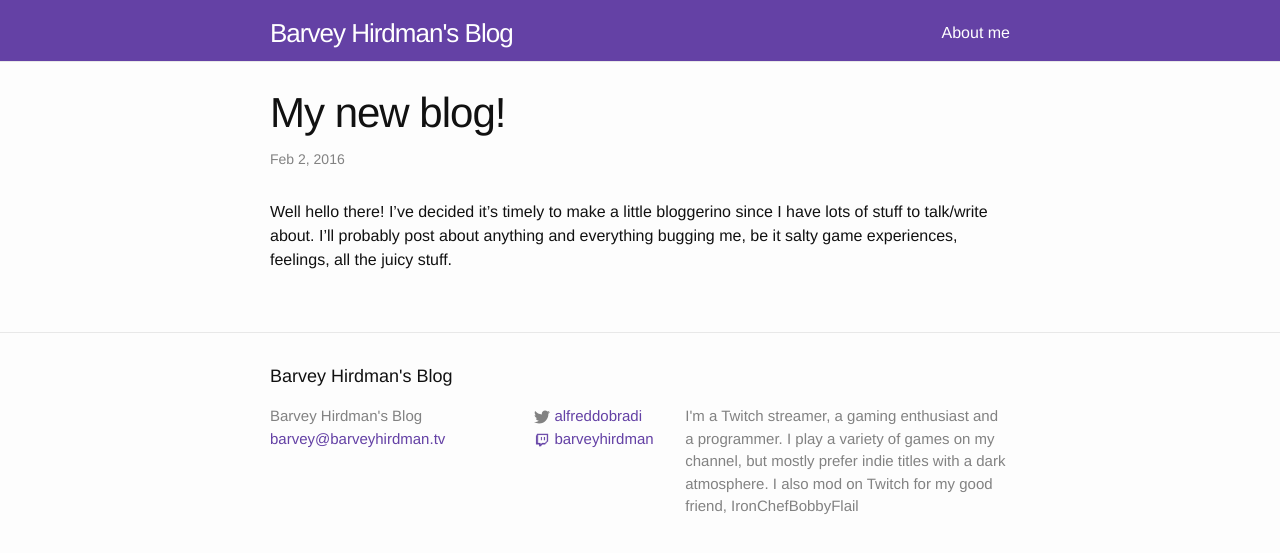
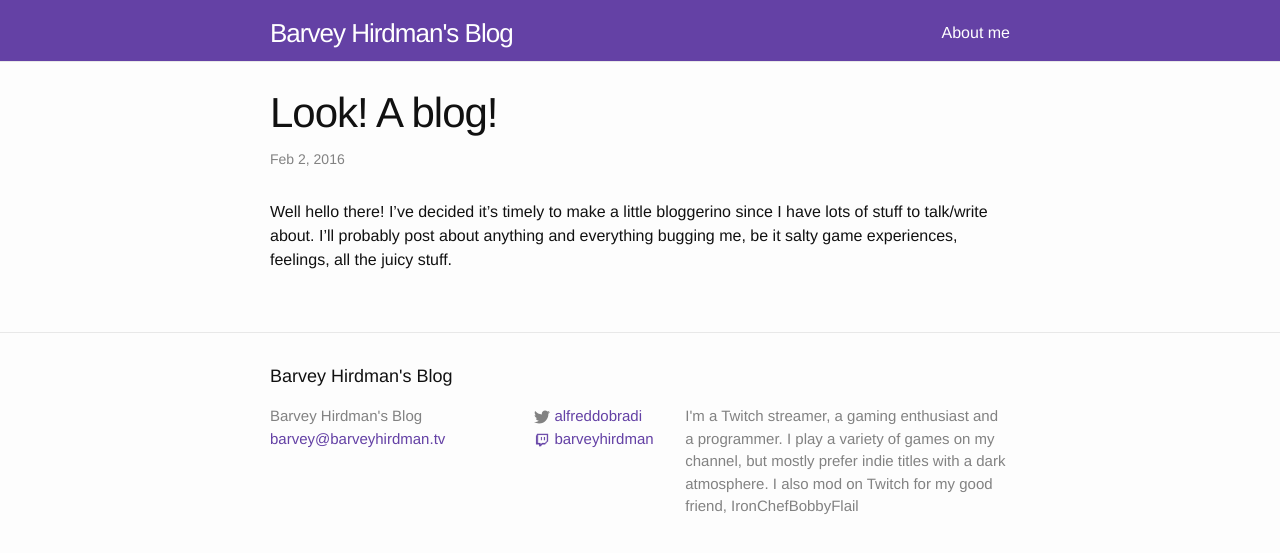
Before and after one commit to AlfredDobradi/blog.barveyhirdman.tv, a Jekyll site: the page built from _posts/2016-02-02-look-a-blog.markdown, in a window 1280 px wide. Shown: the top 553 px of the page. Built offline with Jekyll 4.4.1, drawn with Linux system fonts in a browser that asks for light colours; Markdown is read by kramdown in place of the engine named in the settings; comment, search, counter and statistics services are not loaded.

Commit message:
rename/retitle

```diff
--- a/_posts/2016-02-02-my-new-blog.markdown
+++ b/_posts/2016-02-02-look-a-blog.markdown
@@ -1,6 +1,6 @@
 ---
 layout: post
-title:  My new blog!
+title:  Look! A blog!
 date:   2016-02-02 12:16:38 +0100
 categories: news
 ---
```
